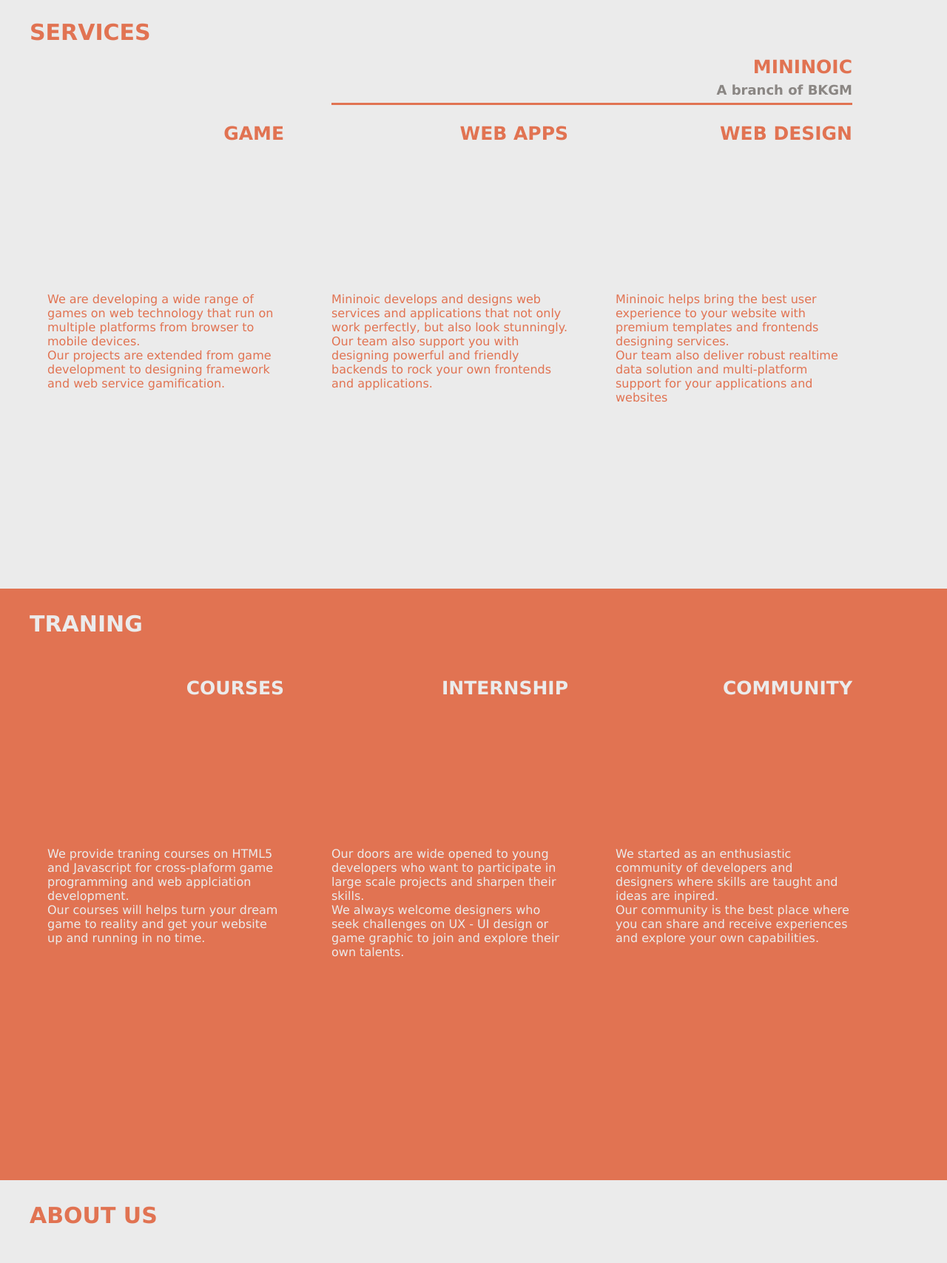
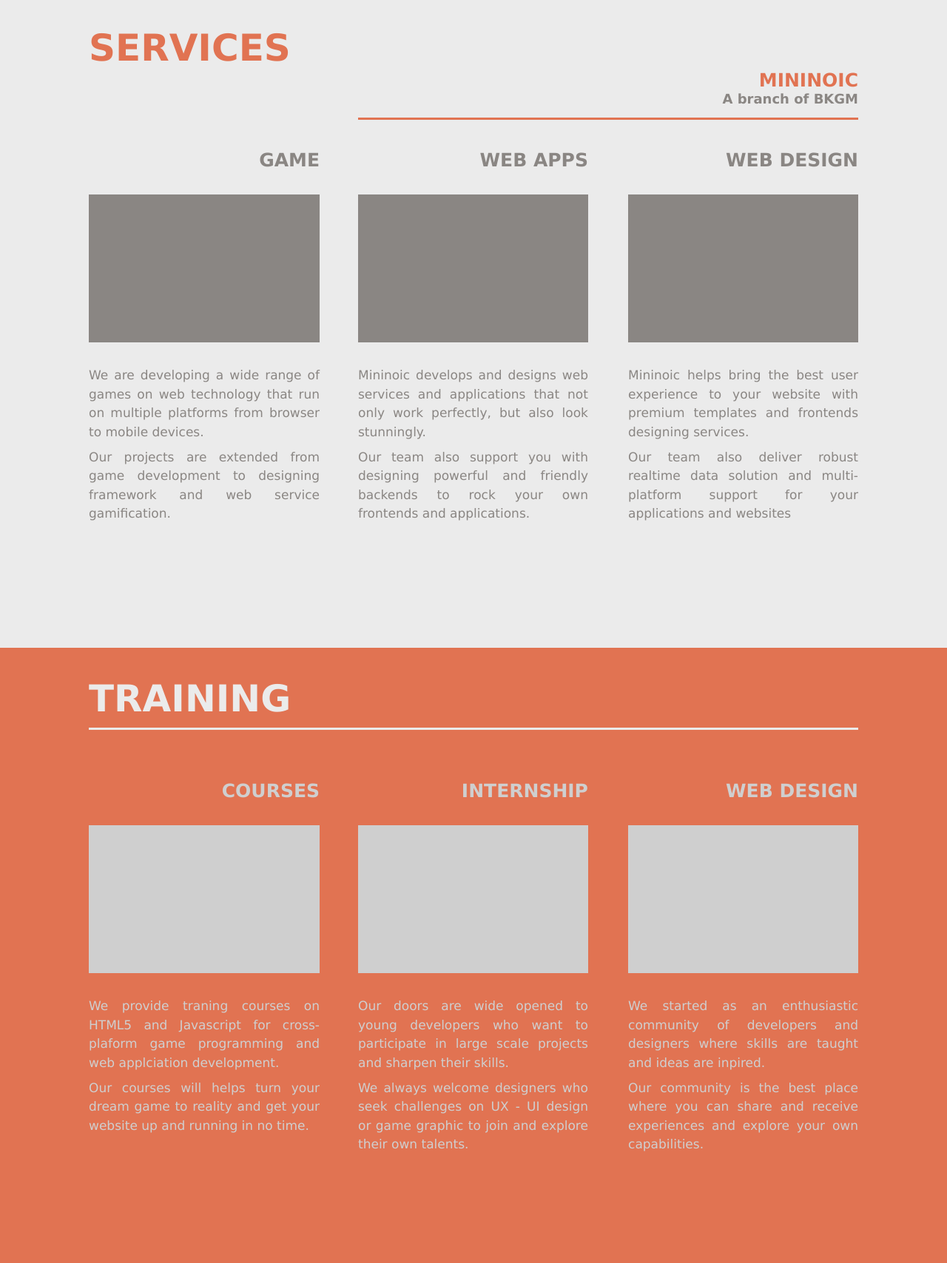
Before and after one commit to mininoic/King-s-Landing, a plain HTML site: page src/index.html in a window 1280 px wide. Shown: the part 804-2512 px from the top of the page at 74% size. Drawn offline with nearby package versions, Linux system fonts and the light colour scheme.

Commit message:
update 27-11

```diff
--- a/src/css/main.css
+++ b/src/css/main.css
@@ -1,6 +1,13 @@
+div, ul, span, li {
+	margin: 0;
+	padding: 0;
+}
+
 html, body {
 	height: 100%;
 	font-family: 'lucida grande',tahoma,verdana,arial,sans-serif;
+	-webkit-font-smoothing: antialiased;
+	-moz-osx-font-smoothing: grayscale;
 }
 
 .first-screen {
@@ -19,6 +26,12 @@ html, body {
 	background: radial-gradient(ellipse at center,  #ef6429 0%,#b74d1f 100%); /* W3C */
 	filter: progid:DXImageTransform.Microsoft.gradient( startColorstr='#ef6429', endColorstr='#b74d1f',GradientType=1 ); /* IE6-8 fallback on horizontal gradient */
 	/*z-index: 99;*/
+	webkit-user-select: none;  /* Chrome all / Safari all */
+  	-moz-user-select: none;     /* Firefox all */
+  	-ms-user-select: none;      /* IE 10+ */
+	  /* No support for these yet, use at own risk */
+  	-o-user-select: none;
+  	user-select: none;
 }
 
 .big-logo {
@@ -54,6 +67,14 @@ html, body {
 	color: #ebebeb;
 	text-transform: uppercase;
 	z-index: 10;
+	overflow: hidden;
+	-webkit-user-select: none;  /* Chrome all / Safari all */
+    -moz-user-select: none;     /* Firefox all */
+    -ms-user-select: none;      /* IE 10+ */
+
+    /* No support for these yet, use at own risk */
+    -o-user-select: none;
+    user-select: none;
 }
 
 .top-bar .button {
@@ -94,42 +115,56 @@ html, body {
 	float: right;
 }
 
+ul, li {
+	list-style: none;
+}
+
+a, a:hover, a:active {
+	text-decoration: none;
+}
+
 .right ul,li {
 	float: left;
-	list-style: none;
 	cursor: pointer;
 }
 
 .right li a {
 	color: inherit;
-	text-decoration: none;
 }
 .right a:hover {
 	color: #ffffff;
-	text-decoration: none;
 	border-bottom: 4px solid #e17352;
+}
+
+.post {
+	position: relative;
+	min-height: 100%;
+	padding: 40px 120px;
+}
+
+.post .content {
+	overflow: hidden;
 }
 /*SERVICES _ ABOUT*/
 #post1, #post3 {
-	width: 100%;
-	min-height: 100%;
 	background: #ebebeb;
 }
 /*TRANING _ CONTACT*/
 #post2, #post4 {
-	width: 100%;
-	min-height: 100%;
 	background: #e17352;
 }
 
 .title {
-	position: absolute;
-	font-size: 30px;
+	font-size: 50px;
+	width: 100%;
 	font-style: inherit;
-	margin-top: 30px;
-	margin-left: 40px;
 	text-transform: uppercase;
 	font-weight: bold;
+}
+
+.training .title {
+	padding-bottom: 10px;
+	border-bottom: 3px solid #ebebeb;
 }
 
 .services .title, .about .title {
@@ -139,40 +174,120 @@ html, body {
 	color: #ebebeb;
 }
 
+.post .col .image {
+	margin: 2em auto;
+	width: 100%;
+	height: 200px;
+	-webkit-transition: all 0.4s ease;
+	-moz-transition: 	all 0.4s ease;
+	-o-transition: 		all 0.4s ease;
+	transition: 		all 0.4s ease;
+}
+
+.services .col .image {
+	background-color: #8a8683;
+}
+.services .col .col:hover .image {
+	background-color: #e17352;
+}
+
+.training .col .image {
+	background-color: #cfcfcf;
+}
+.training .col .col:hover .image {
+	background-color: #ebebeb;
+}
+
+.col .col {
+	-webkit-transition: all 0.4s ease;
+	-moz-transition: 	all 0.4s ease;
+	-o-transition: 		all 0.4s ease;
+	transition: 		all 0.4s ease;
+}
+
+.services .col .col:hover {
+	color: #e17352;
+}
+
+.training .col .col {
+	color: #cfcfcf;
+}
+
+.training .col .col:hover {
+	color: #ebebeb;
+}
+
+.col {
+	position: relative;
+	text-align: justify;
+}
+
+.services .mininoic {
+	color: #e17352;
+}
+
+.services .col .col {
+	color: #8a8683;
+}
+
+.services .row {
+	height: 60px;
+	margin-bottom: 40px;
+}
+
+.training .row {
+	height: 60px;
+}
+
+.row-border-hidden {
+	padding-bottom: 8px;
+}
+
+.col-full {
+	width: 100%;
+}
+
+.col-left {
+	float:left;
+}
+
+.col-right {
+	float: right;
+}
+
+.col-1-3 {
+	width: 30%;
+}
+
+.col-2-3 {
+	width: 65%;
+}
+
+.col-1-2 {
+	width: 46%;
+}
+
 .services .col1, .services .col2, .services .col3{
-	position: absolute;
+	float: left;
 	margin-top: 170px;
 	text-align: left;
 	color: #e17352;
 	width: 25%;
 }
-.services .mininoic {
-	position: absolute;
+.mininoic {
+	padding-bottom: 5px;
 	color: #e17352;
-	padding-bottom: 5px;
-	margin-top: 80px;
 	text-align: right;
 	font-size: 25px;
 	font-weight: bold;
 	text-transform: uppercase;
-	margin-left: 35%;
-	width: 55%;
+	width: 100%;
 	border-bottom: 3px solid #e17352;
 }
-.mininoic .description{
+.description{
 	color: #8a8683;
 	font-size: 18px;
 	text-transform: none;
-}
-
-.col1{
-	margin-left: 5%;
-}
-.col2{
-	margin-left: 35%;
-}
-.col3{
-	margin-left: 65%;
 }
 
 .subtitle{
@@ -182,14 +297,69 @@ html, body {
 	font-weight: bold;
 }
 .desr{
-	margin-top: 200px;
+	font-size: 17px;
+	margin-top: 10px;
+	line-height: 1.5em;
+}
+.desr p {
+	margin-top: 0.5em;
+	margin-bottom: 0.5em;
 }
 
-.training .col1, .training .col2, .training .col3{
+.about .bkgm{
+	width: 100%;
+	height: auto;
+	margin-top: 30px;
+	padding-bottom: 10px;
+}
+.bkgm .bkgm-1 .logo{
+	width: 45px;
+	height: auto;
+}
+.bkgm-1 .logo img{
+	max-width: 100%;
+}
+.bkgm-1 div{
+	float: left;
+}
+.bkgm .bkgm-1{
+	width: 70%;
+	float: left;
+	padding-bottom: 10px;
+	border-bottom: 3px solid #e17352;
+
+}
+.bkgm-1 .brand{
+	/*width: 60%;*/
+	margin-top: 12px;
+	margin-left: 16px;
+	color: #e17352;
+	font-size: 30px;
+	line-height: 0.7em;
+	font-weight: bold;
+}
+.bkgm-1 .brand span{
+	color: #8a8683;
+	font-size: 18px;
+	text-transform: none;
+}
+.bkgm-2{
+	width: 60%;
 	position: absolute;
-	margin-top: 120px;
-	/*margin-left: 60px;*/
-	text-align: left;
-	color: #ebebeb;
-	width: 25%;
+	margin-top: 90px;
 }
+.mini {
+	margin-left: 30%;
+	position: relative;
+	margin-top: 200px;
+	text-align: right;
+}
+.mini-3{
+	margin-top: 20px;
+}
+
+#post4 .title{
+	padding-bottom: 5px;
+	border-bottom: 3px solid #ebebeb;
+	margin-bottom: 10px;
+}
--- a/src/index.html
+++ b/src/index.html
@@ -12,6 +12,8 @@
 
         <link rel="stylesheet" href="css/normalize.min.css">
         <link rel="stylesheet" href="css/main.css">
+
+        <!--<script src="http://192.168.1.102:35729/livereload.js?snipver=1"></script>-->
 
         <script src="js/vendor/modernizr-2.6.2-respond-1.1.0.min.js"></script>
     </head>
@@ -50,125 +52,164 @@
             </div>
         </div>
         <!-- SERVICES -->
-        <div id="post1">
-            <div class="services">
-                <span class="title">services</span>
-                <div class="mininoic">mininoic<br>
-                        <span class="description">A branch of BKGM</span>
-                </div>
-                <div class="col1">
+        <div id="post1" class="post">
+            <div class="content services">
+                <div class="title">services</div>
+
+                <div class="col col-1-3 col-left">
+                    <div class="row col-full row-border-hidden"></div>
+                    <div class="col col-full">
                         <div class="subtitle">game</div>
-                    <div class="logo"></div>
+                        <div class="image"></div>
                         <div class="desr">
-                        We are developing a wide range
+                            <p>We are developing a wide range
                                 of games on web technology
                                 that run on multiple platforms
-                        from browser to mobile devices.
-                        <br>
-                        Our projects are extended from
+                                from browser to mobile devices.</p>
+                            <p>Our projects are extended from
                                 game development to designing
                                 framework and web service
-                        gamification.</div>
-
+                                gamification.</p>
                         </div>
-                <div class="col2">
-                    <div class="subtitle">web apps</div>
-                    <div class="logo"></div>
-                    <div class="desr">
-                        Mininoic develops and designs
-                        web services and applications
-                        that not only work perfectly, but
-                        also look stunningly.
-                        <br>
-                        Our team also support you with
-                        designing powerful and friendly
-                        backends to rock your own
-                        frontends and applications.
                     </div>
 
                 </div>
-                <div class="col3">
+
+                <div class="col col-2-3 col-right">
+                    <div class="row mininoic">mininoic<br>
+                            <div class="description">A branch of BKGM</div>
+                    </div>
+                    <div class="col col-1-2 col-left">
+                        <div class="subtitle">web apps</div>
+                        <div class="image"></div>
+                        <div class="desr">
+                            <p>Mininoic develops and designs
+                                web services and applications
+                                that not only work perfectly, but
+                                also look stunningly.</p>
+                            <p>Our team also support you with
+                                designing powerful and friendly
+                                backends to rock your own
+                                frontends and applications.</p>
+                        </div>
+
+                    </div>
+                    <div class="col col-1-2 col-right">
                         <div class="subtitle">web design</div>
-                    <div class="logo"></div>
+                        <div class="image"></div>
                         <div class="desr">
-                        Mininoic helps bring the best
+                            <p>Mininoic helps bring the best
                                 user experience to your website
                                 with premium templates and
-                        frontends designing services.
-                        <br>
-                        Our team also deliver robust
+                                frontends designing services.</p>
+                            <p>Our team also deliver robust
                                 realtime data solution and
                                 multi-platform support for
-                        your applications and websites
+                                your applications and websites</p>
+                        </div>
                     </div>
                 </div>
             </div>
 
         </div>
         <!-- TRANING -->
-        <div id="post2">
-            <div class="training">
-                <span class="title">traning</span>
-                <div class="col1">
+        <div id="post2" class="post">
+            <div class="content training">
+                <div class="title">training</div>
+
+                <div class="col col-1-3 col-left">
+                    <div class="row col-full row-border-hidden"></div>
+                    <div class="col col-full">
                         <div class="subtitle">courses</div>
-                    <div class="logo"></div>
+                        <div class="image"></div>
                         <div class="desr">
-                        We provide traning courses on HTML5 and Javascript for cross-plaform game programming and
-                        web applciation development.
-                        <br>
-                        Our courses will helps turn your
-                        dream game to reality and get
-                        your website up and running in
-                        no time.
+                            <p>We provide traning courses on HTML5 and Javascript for cross-plaform game programming and web applciation development.</p>
+                            <p>Our courses will helps turn your dream game to reality and get your website up and running in no time. </p>
+                        </div>
                     </div>
 
                 </div>
-                <div class="col2">
-                    <div class="subtitle">internship</div>
-                    <div class="logo"></div>
+
+                <div class="col col-2-3 col-right">
+                    <div class="row col-full row-border-hidden">
+                    </div>
+                    <div class="col col-1-2 col-left">
+                        <div class="subtitle">Internship</div>
+                        <div class="image"></div>
                         <div class="desr">
-                        Our doors are wide opened to
+                            <p>Our doors are wide opened to
                                 young developers who want to
                                 participate in large scale projects
-                        and sharpen their skills.
-                        <br>
-                        We always welcome designers
+                                and sharpen their skills.</p>
+                            <p>We always welcome designers
                                 who seek challenges on UX - UI
                                 design or game graphic to join
-                        and explore their own talents.
+                                and explore their own talents.</p>
+
                         </div>
 
                     </div>
-                <div class="col3">
-                    <div class="subtitle">community</div>
-                    <div class="logo"></div>
+                    <div class="col col-1-2 col-right">
+                        <div class="subtitle">web design</div>
+                        <div class="image"></div>
                         <div class="desr">
-                        We started as an enthusiastic
+                            <p>We started as an enthusiastic
                                 community of developers and
                                 designers where skills are taught
-                        and ideas are inpired.
-                        <br>
-                        Our community is the best place
+                                and ideas are inpired.</p>
+                            <p>Our community is the best place
                                 where you can share and receive
                                 experiences and explore your
-                        own capabilities.
+                                own capabilities.</p>
                         </div>
                     </div>
                 </div>
             </div>
-        <div id="post3">
-            <div class="about">
-                <span class="title">about us</span>
+
+        </div>
+        <div id="post3" class="post">
+            <div class="content about">
+                <div class="title">about us</div>
+                <div class="bkgm">
+                    <div class="bkgm-1">
+                        <div class="logo">
+                            <img src="img/logo.png">
+                        </div>
+                        <div class="brand">BKGM<br>
+                            <span>Bearing the awsomeness</span>
                         </div>
                     </div>
-        <div id="post4">
-            <div class="contact">
-                <span class="title">contact</span>
+                    <div class="bkgm-2">
+                    Bearing the awsomeness
+                    Bearing the awsomeness
+                    Bearing the awsomeness
+                    Bearing the awsomeness
+                    Bearing the awsomeness</div>
+                </div>
+                <div class="mini">
+                    <div class="mini-1 mininoic">mininoic<br>
+                        <div class="description">A branch of BKGM</div>
+                    </div>
+                    <div class="mini-3">A branch of BKGM
+                    A branch of BKGM
+                    A branch of BKGM
+                    A branch of BKGM
+                    A branch of BKGM</div>
+
+                </div>
+            </div>
+        </div>
+        <div id="post4" class="post">
+            <div class="content contact">
+                <div class="title">contact</div>
+                <div class="contact-us">contact-us contact-us contact-uscontact-us
+                    contact-us contact-us contact-us contact-us
+                </div>
             </div>
         </div>
 
 
-        <script src="http://ajax.googleapis.com/ajax/libs/jquery/1.10.2/jquery.min.js"></script>
+        <!--<script src="http://ajax.googleapis.com/ajax/libs/jquery/1.10.2/jquery.min.js"></script>-->
         <script>window.jQuery || document.write('<script src="js/vendor/jquery-1.10.1.min.js"><\/script>')</script>
         <script src="js/vendor/jquery.stellar.min.js"></script>
         <script src="js/vendor/jquery.nicescroll.min.js"></script>
@@ -176,10 +217,10 @@
         <script src="js/main.js"></script>
 
         <script>
-            var _gaq=[['_setAccount','UA-XXXXX-X'],['_trackPageview']];
+            /*var _gaq=[['_setAccount','UA-XXXXX-X'],['_trackPageview']];
             (function(d,t){var g=d.createElement(t),s=d.getElementsByTagName(t)[0];
             g.src='http://www.google-analytics.com/ga.js';
-            s.parentNode.insertBefore(g,s)}(document,'script'));
+            s.parentNode.insertBefore(g,s)}(document,'script'));*/
         </script>
     </body>
 </html>
```
Also changed, not shown: src/img/logo.png (added). Lines whose indentation alone changed are shown as unchanged.
